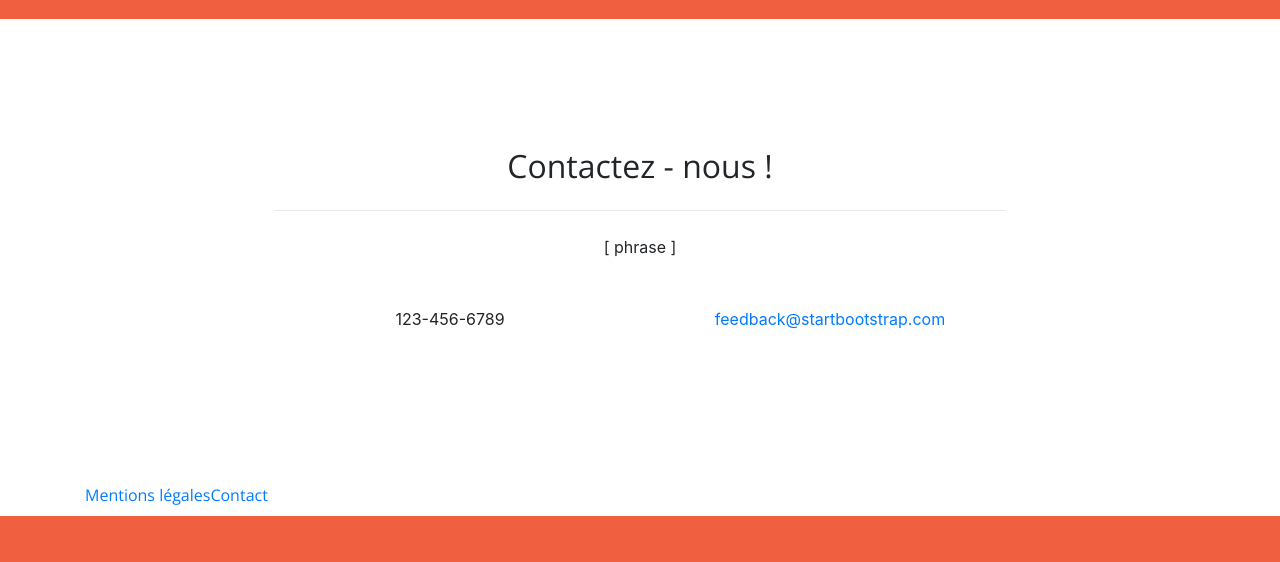
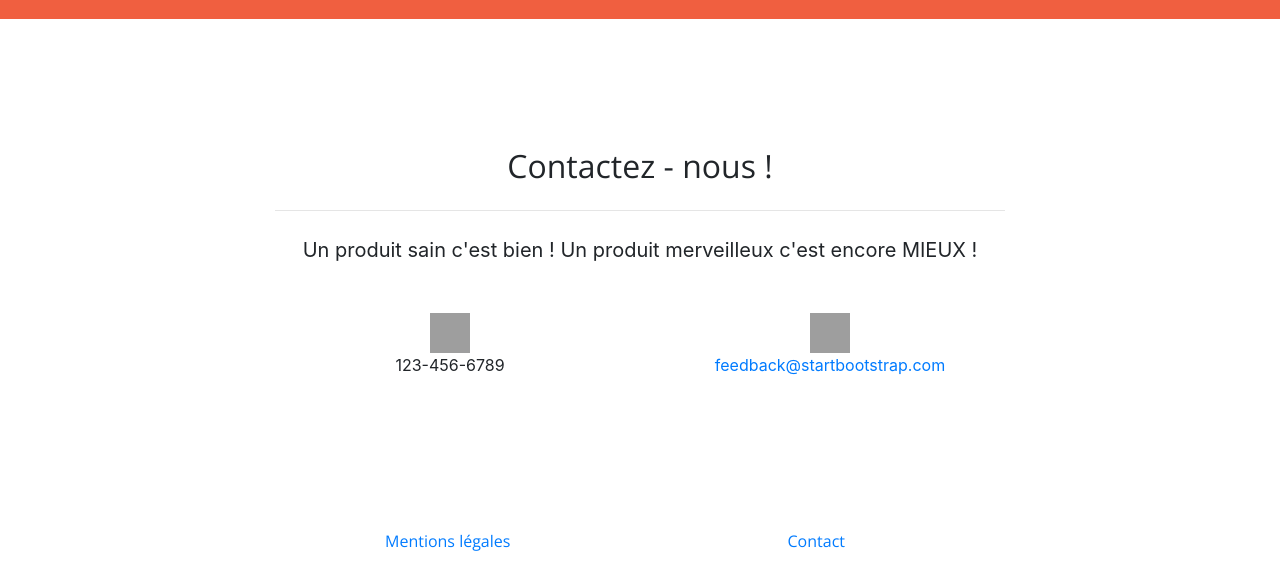
Before and after one commit to pastrouveedespeudo/plateforme-nutella-miam-miam, a Django app: template templates/home.html in a window 1280 px wide. Shown: the part 2138-2700 px from the top of the page. Before the commit the page ends 2654 px from the top, so only its background shows below. Run offline with Django 3.2, Linux system fonts and the light colour scheme; the template is opened without the code that fills it, so the values that code supplies are empty; some libraries are stand-ins or nearby versions; grey boxes are pictures that could not be loaded.

Commit message:
Update home.html

```diff
--- a/templates/home.html
+++ b/templates/home.html
@@ -87,7 +87,7 @@
           </div>
 
 
-          <input class="input_top_haut_droit" type="text" placeholder="Produit"/>
+          <input class="input_top_haut_droit" type="text" size:"30" placeholder="Produit"/>
           <input class="input_desous_h2" type="button" value="Chercher"/>
 
         </div>
@@ -106,8 +106,10 @@
       <div class="row">
 
         <div class="col-lg-8 mx-auto text-center">
+
           <h2 class="section-heading text-white">Colette et Remy</h2>
           <hr class="light my-4">
+
           <p class="text-faded mb-4" id="coletteTexte">
            <strong>Colette Tatou : </strong>" Nous aimons tous manger, surtout en France! Personnellement,
            une baguette fraîche, du bon fromage de chèvre et un bon vin rouge me suffisent amplement.
@@ -150,28 +152,45 @@
 
 
   <section id="contact">
+
     <div class="container">
       <div class="row">
         <div class="col-lg-8 mx-auto text-center">
+
           <h2 class="section-heading">Contactez - nous !</h2>
+
           <hr class="my-4">
-          <p class="mb-5">[ phrase ]</p>
+
+          <p class="mb-5" id="contactP">Un produit sain c'est bien ! Un produit merveilleux c'est encore MIEUX !</p>
+
         </div>
+
       </div>
 
 
 
       <div class="row">
+
         <div class="col-lg-4 ml-auto text-center">
+
           <i class="fas fa-phone fa-3x mb-3 sr-contact-1"></i>
+          <img class="phone" id="phone" src="static/img/portfolio/bas/phone.png">
           <p>123-456-6789</p>
+
         </div>
+
+
         <div class="col-lg-4 mr-auto text-center">
+
           <i class="fas fa-envelope fa-3x mb-3 sr-contact-2"></i>
+
+          <img class="mail" id="mail" src="static/img/portfolio/bas/mail.png">
           <p>
             <a href="mailto:your-email@your-domain.com">feedback@startbootstrap.com</a>
           </p>
         </div>
+
+
       </div>
     </div>
   </section>
@@ -183,25 +202,20 @@
 
     <div class="container">
 
-
-      <div class="page-top-droite">
-        <ul class="navbar-nav ml-auto">
+        <div class="mentions">
+          <a class="compte_top_haut_droit" id="compte_top_haut_droit" href="#">Mentions légales</a>
+        </div>
 
 
-          <li class="nav-item">
-            <a class="compte_top_haut_droit" href="#">Mentions légales</a>
-          </li>
-
-          <li class="nav-item">
-            <a class="aliments_top_haut_droit" href="#">Contact</a>
-          </li>
+        <div class="contact">
+          <a class="aliments_top_haut_droit" id="aliments_top_haut_droit" href="#">Contact</a>
+        </div>
 
 
-
-        </ul>
-      </div>
     </div>
   </nav>
+
+
 
 
 
```
